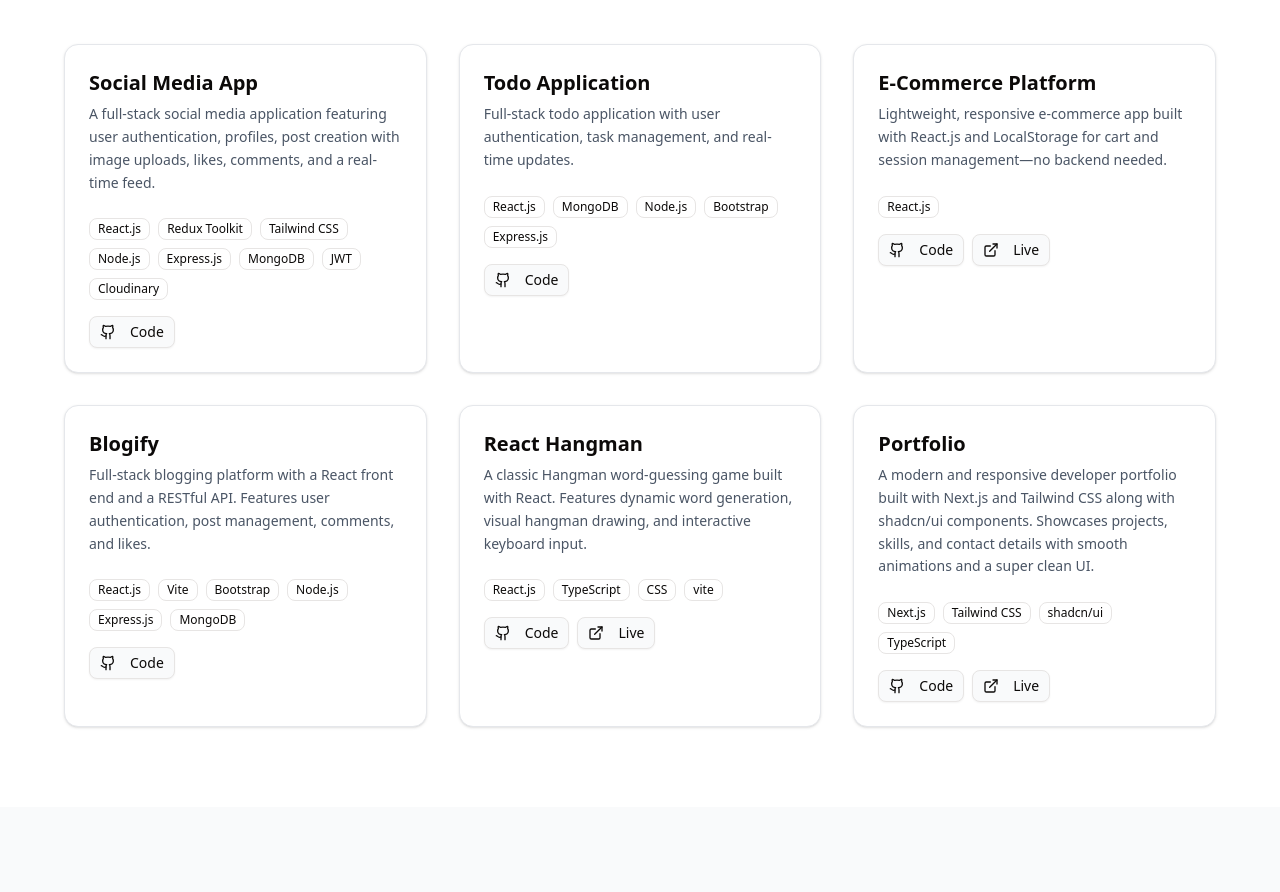
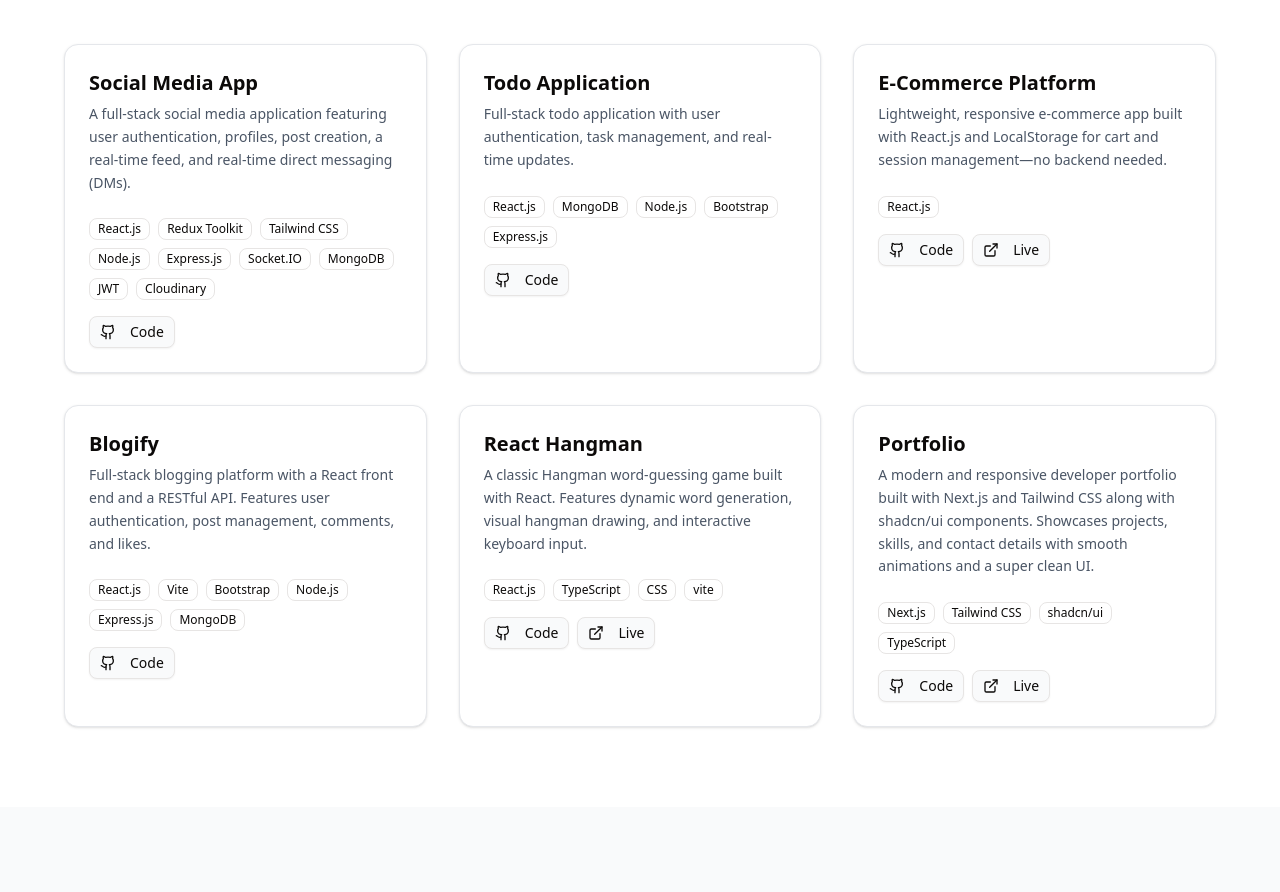
Before and after one commit to jhapriyansh/portfolio, a Next.js app: page / in a window 1280 px wide. Shown: the part 2379-3271 px from the top of the page. Built offline with nearby package versions, Linux system fonts and the light colour scheme.

Commit message:
project changes

```diff
--- a/src/components/ProjectsSection.tsx
+++ b/src/components/ProjectsSection.tsx
@@ -15,17 +15,8 @@
     title: "Social Media App",
     type: "fs",
     description:
-      "A full-stack social media application featuring user authentication, profiles, post creation with image uploads, likes, comments, and a real-time feed.",
-    tech: [
-      "React.js",
-      "Redux Toolkit",
-      "Tailwind CSS",
-      "Node.js",
-      "Express.js",
-      "MongoDB",
-      "JWT",
-      "Cloudinary",
-    ],
+      "A full-stack social media application featuring user authentication, profiles, post creation, a real-time feed, and real-time direct messaging (DMs).", // Changed
+    tech: ["React.js", "Redux Toolkit", "Tailwind CSS", "Node.js", "Express.js", "Socket.IO", "MongoDB", "JWT", "Cloudinary"], // Changed
     github: "https://github.com/jhapriyansh/socialmedia-app",
     live: "#", // Add your live deployment link here
   },
```
